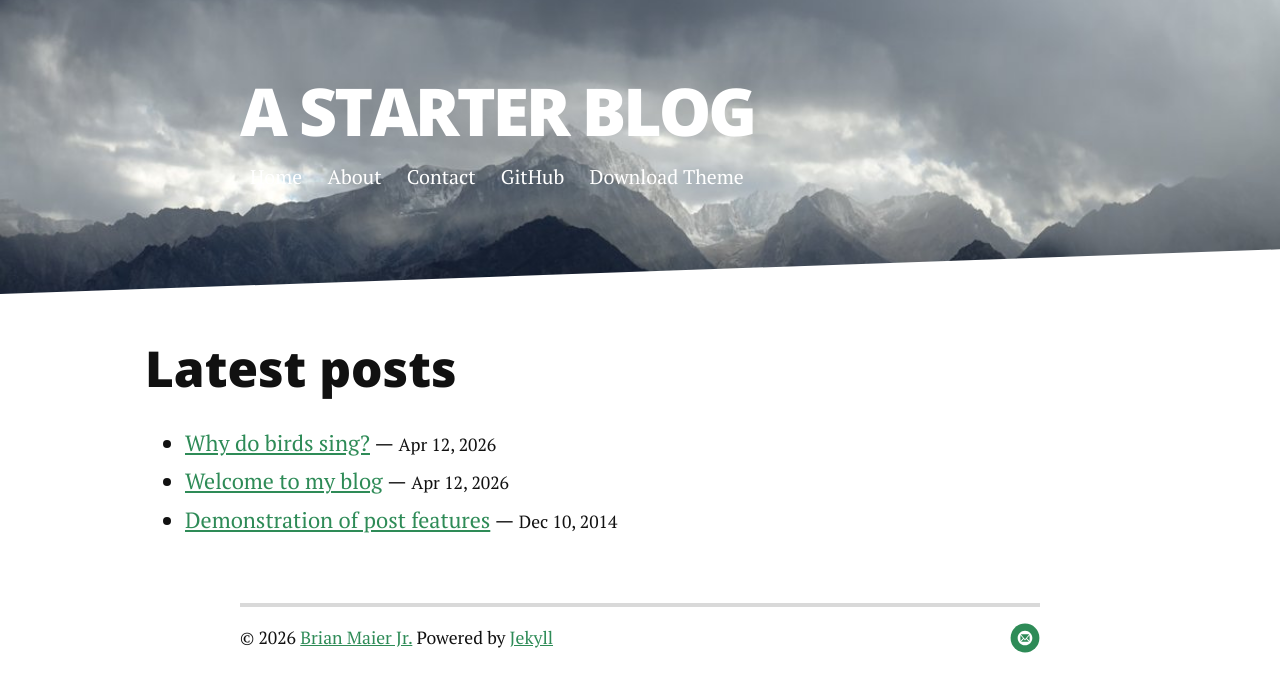
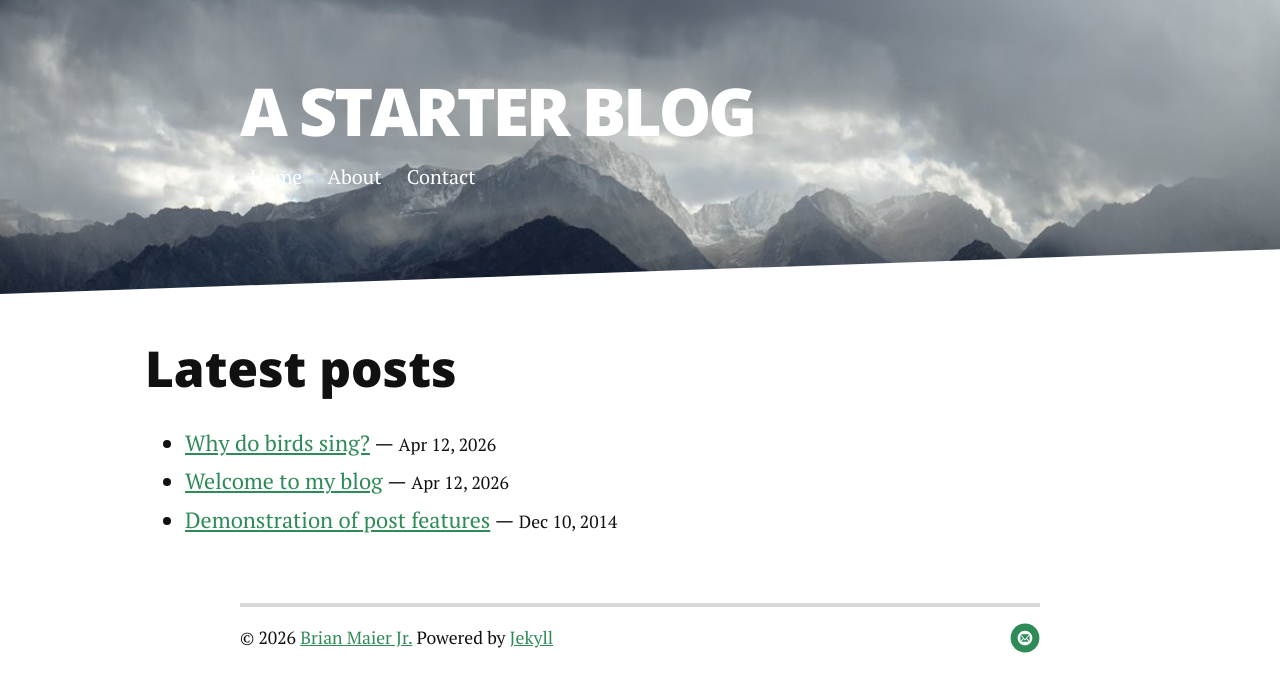
Before and after one commit to jdalbey/blog, a Jekyll site: the page built from index.md, in a window 1280 px wide. Shown: the top 692 px of the page. Built offline with Jekyll 4.4.1, drawn with Linux system fonts in a browser that asks for light colours; nearby versions of some CDN libraries; some of the changed lines change nothing that is shown.

Commit message:
fix header

```diff
--- a/_includes/head.html
+++ b/_includes/head.html
@@ -34,36 +34,11 @@
 	/>
 	{%- else -%}
 	<meta
-		content="{{ '/assets/img/touring.jpg' | absolute_url }}"
+		content="{{ '/assets/img/mountains.jpg' | absolute_url }}"
 		property="og:image"
 	/>
 	{%- endif -%}
 
-	<!-- Twitter Cards -->
-	<meta name="twitter:card" content="summary" />
-	<meta name="twitter:site" content="@{{ site.social.twitter }}" />
-	<meta name="twitter:creator" content="@{{ site.social.twitter }}" />
-	{%- if page.title -%}
-	<meta name="twitter:title" content="{{ page.title }}" />
-	{%- else -%}
-	<meta name="twitter:title" content="{{ site.title }}" />
-	{%- endif -%} {%- if page.url -%}
-	<meta name="twitter:url" content="{{ page.url | absolute_url }}" />
-	{%- endif -%} {%- if page.description -%}
-	<meta name="twitter:description" content="{{ page.description }}" />
-	{%- else -%}
-	<meta name="twitter:description" content="{{ site.description }}" />
-	{%- endif -%} {%- if page.image -%}
-	<meta
-		name="twitter:image:src"
-		content="{{ '/assets/img/' | append:page.image | absolute_url }}"
-	/>
-	{%- else -%}
-	<meta
-		name="twitter:image:src"
-		content="{{ '/assets/img/touring.jpg' | absolute_url }}"
-	/>
-	{%- endif -%}
 
 	<!-- Favicon -->
 	<link rel="icon" type="image/x-icon" href="{{/assets/img/favicon.ico | relative_url }}"/>
--- a/_includes/header.html
+++ b/_includes/header.html
@@ -8,8 +8,6 @@
                      <a href="{{ link.url | relative_url }}">{{ link.title }}</a>
                  </li>
                  {%- endfor -%}
-                 <li> <a href="https://github.com/brianmaierjr/long-haul" target="_blank">GitHub</a></li>
-                 <li><a href="https://github.com/brianmaierjr/long-haul/archive/master.zip">Download Theme</a></li>
              </ul>
          </nav>
      </div>
```
Also changed, not shown: assets/img/mountains.jpg (added).
